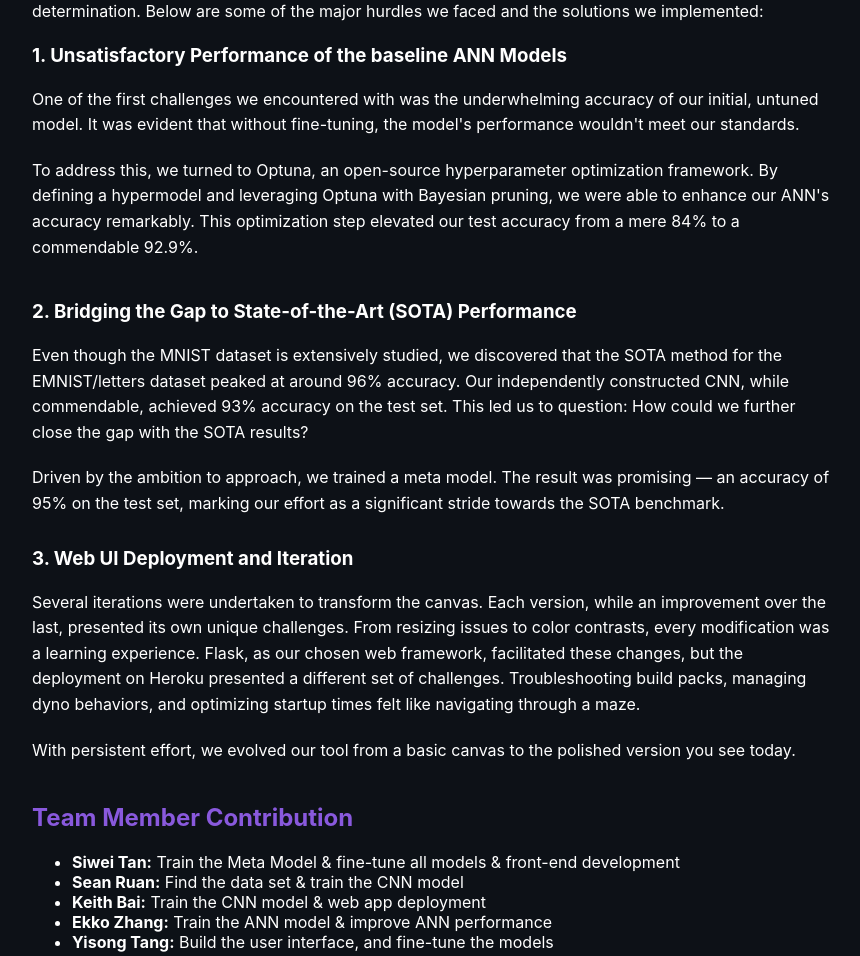
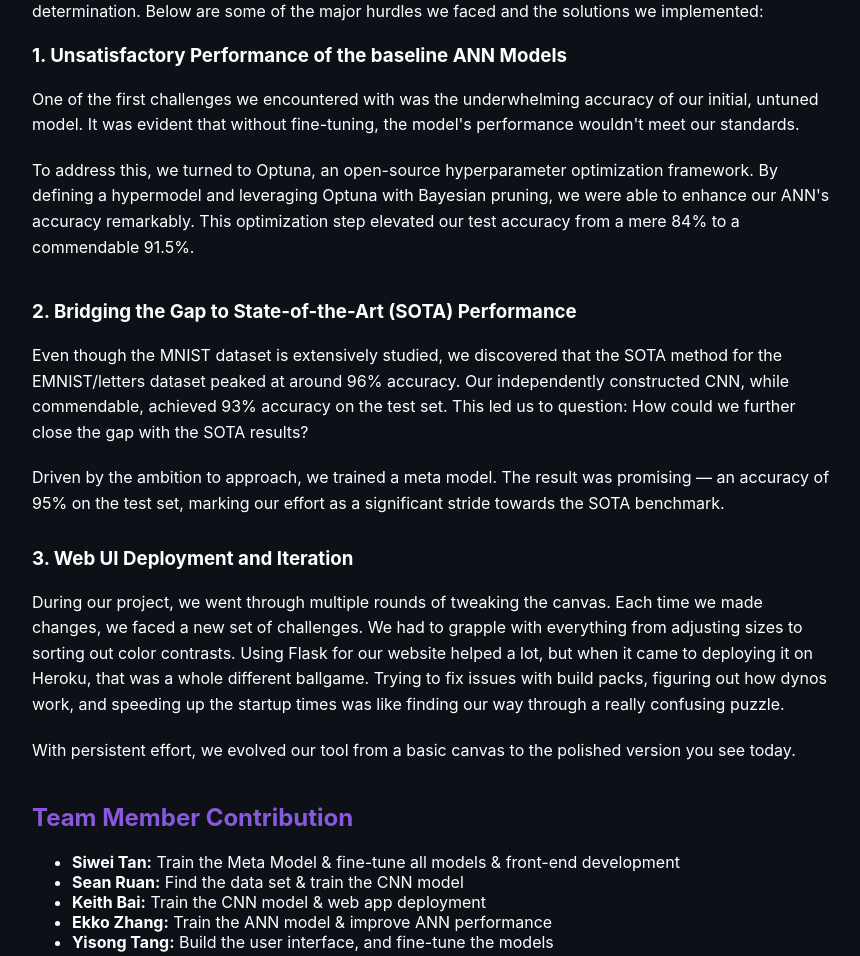
Before and after one commit to Beluga-T/Hand_Written_Letter_Recongnition, a Flask app: page / in a window 1280 px wide. Shown: the part 1971-2927 px from the top of the page, without its empty margins (208-1068 px from the left). Run offline with Flask 3, Linux system fonts and the light colour scheme; some web fonts are replaced.

Commit message:
Add files via upload

```diff
--- a/FlaskApp/templates/index.html
+++ b/FlaskApp/templates/index.html
@@ -169,6 +169,17 @@
             background: linear-gradient(135deg, #444 0%, #555 100%);
             box-shadow: inset 0 0 10px rgba(0, 0, 0, 0.5), 0 4px 8px rgba(0, 0, 0, 0.5);
         }
+        canvas {
+            -webkit-touch-callout: none; /* Prevents long-press save options on mobile */
+            -webkit-user-select: none; /* Safari */
+            -khtml-user-select: none; /* Konqueror HTML */
+            -moz-user-select: none; /* Firefox */
+            -ms-user-select: none; /* Internet Explorer/Edge */
+            user-select: none; /* Non-prefixed version */
+
+            touch-action: none;  /* Prevents tap to zoom on mobile */
+        }
+
         /* Custom Dropdown */
         .custom-dropdown {
             position: relative;
@@ -311,7 +322,7 @@
     <section id="annImplementation" class="model-section">
         <h2>ANN Model's Implementation</h2>
         <p>Our ANN model is also implemented using TensorFlow and Keras. It consists of an input layer, multiple hidden layers, and an output layer. Each neuron in a layer receives an input from the neurons present in the previous layer, thus making it fully connected.</p>
-        <p> Accuracy on test set: <span class="highlighted-accuracy">92.9%</span> </p>
+        <p> Accuracy on test set: <span class="highlighted-accuracy">91.5%</span> </p>
     </section>
 
     <section id="annConfusionMatrix" class="model-section">
@@ -359,7 +370,7 @@
         <h3>1. Unsatisfactory Performance of the baseline ANN Models</h3>
         <p>One of the first challenges we encountered with was the underwhelming accuracy of our initial, untuned model. It was evident that without fine-tuning, the model's performance wouldn't meet our standards.</p>
 
-        <p>To address this, we turned to Optuna, an open-source hyperparameter optimization framework. By defining a hypermodel and leveraging Optuna with Bayesian pruning, we were able to enhance our ANN's accuracy remarkably. This optimization step elevated our test accuracy from a mere 84% to a commendable 92.9%.</p>
+        <p>To address this, we turned to Optuna, an open-source hyperparameter optimization framework. By defining a hypermodel and leveraging Optuna with Bayesian pruning, we were able to enhance our ANN's accuracy remarkably. This optimization step elevated our test accuracy from a mere 84% to a commendable 91.5%.</p>
     </div>
     </section>
 
@@ -377,8 +388,7 @@
     <div class="challenge" style="margin-bottom: 30px;">
         <h3>3. Web UI Deployment and Iteration</h3>
 
-        <p>Several iterations were undertaken to transform the canvas. Each version, while an improvement over the last, presented its own unique challenges. From resizing issues to color contrasts, every modification was a learning experience. Flask, as our chosen web framework, facilitated these changes, but the deployment on Heroku presented a different set of challenges. Troubleshooting build packs, managing dyno behaviors, and optimizing startup times felt like navigating through a maze.</p>
-
+        <p>During our project, we went through multiple rounds of tweaking the canvas. Each time we made changes, we faced a new set of challenges. We had to grapple with everything from adjusting sizes to sorting out color contrasts. Using Flask for our website helped a lot, but when it came to deploying it on Heroku, that was a whole different ballgame. Trying to fix issues with build packs, figuring out how dynos work, and speeding up the startup times was like finding our way through a really confusing puzzle.</p>
         <p>With persistent effort, we evolved our tool from a basic canvas to the polished version you see today. </p>
 
     </div>
@@ -456,7 +466,33 @@
             ctx.beginPath();
             ctx.moveTo(pos.x, pos.y);
         });
+        // Add touch event listeners
+        canvas.addEventListener('touchstart', function(event) {
+            drawing = true;
+            var pos = getTouchPos(canvas, event);
+            ctx.beginPath();
+            ctx.moveTo(pos.x, pos.y);
+            event.preventDefault(); // Prevent scrolling when touching the canvas
+        });
 
+        canvas.addEventListener('touchend', function(event) {
+            drawing = false;
+            ctx.closePath();
+        });
+
+        canvas.addEventListener('touchmove', function(event) {
+            if (!drawing) return;
+            var pos = getTouchPos(canvas, event);
+            ctx.lineWidth = 20;
+            ctx.lineCap = 'round';
+            ctx.strokeStyle = 'white';
+
+            ctx.lineTo(pos.x, pos.y);
+            ctx.stroke();
+            ctx.beginPath();
+            ctx.moveTo(pos.x, pos.y);
+            event.preventDefault(); // Prevent scrolling when touching the canvas
+        });
         function clearCanvas() {
             ctx.clearRect(0, 0, canvas.width, canvas.height);
         }
@@ -521,6 +557,13 @@
             return {
                 x: evt.clientX - rect.left,
                 y: evt.clientY - rect.top
+            };
+        }
+        function getTouchPos(canvas, evt) {
+            var rect = canvas.getBoundingClientRect();
+            return {
+                x: evt.touches[0].clientX - rect.left,
+                y: evt.touches[0].clientY - rect.top
             };
         }
 
```
